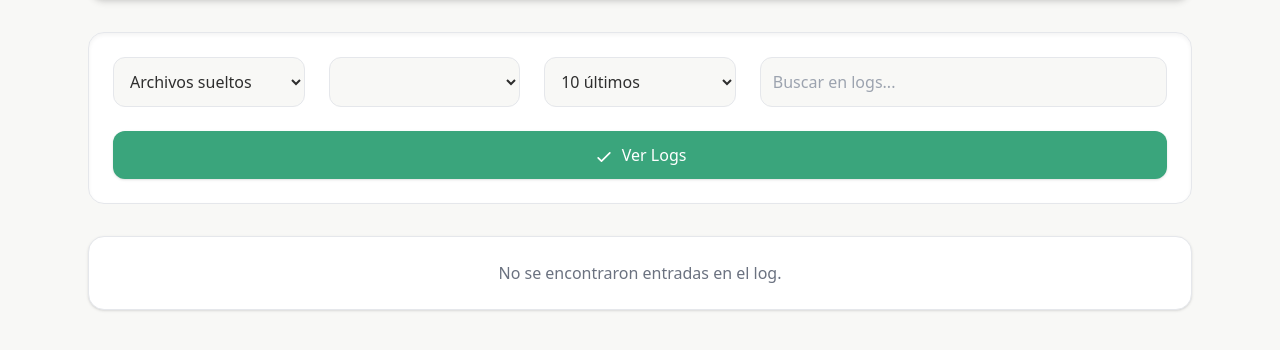
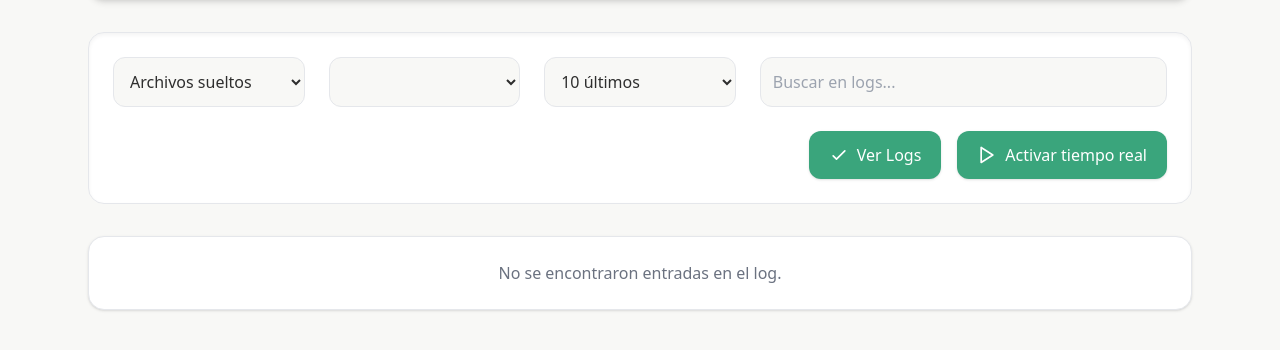
Before and after one commit to Osvaldo-Net/LogGuard, a Flask app: template app/templates/logs.html in a window 1280 px wide. Shown: the part 144-494 px from the top of the page. Run offline with Flask 3, Linux system fonts and the light colour scheme; the template is opened without the code that fills it, so the values that code supplies are empty; some libraries are stand-ins or nearby versions.

Commit message:
Update logs.html

```diff
--- a/app/templates/logs.html
+++ b/app/templates/logs.html
@@ -24,7 +24,7 @@
 </head>
 <body class="bg-hueso text-gris-mate min-h-screen font-sans">
 	<div class="max-w-6xl mx-auto px-6 py-10 space-y-8">
-		<!-- Cabecera -->
+
 		<header class="flex justify-between items-center bg-white shadow-md p-6 rounded-2xl">
 			<div class="flex items-center gap-4">
 				<svg class="w-10 h-10 text-verde-mate" fill="none" stroke="currentColor" stroke-width="1.5" viewBox="0 0 24 24">
@@ -67,16 +67,29 @@
 
 				<input type="text" name="search" placeholder="Buscar en logs..." value="{{ search_term or '' }}" class="col-span-1 md:col-span-2 p-3 border rounded-xl bg-hueso" />
 
-				<button type="submit" class="col-span-1 md:col-span-5 bg-verde-mate hover:bg-verde-hover text-white py-3 rounded-xl font-medium transition shadow">
-          <svg class="w-5 h-5 inline-block mr-1" fill="none" stroke="currentColor" stroke-width="2" viewBox="0 0 24 24">
+				<div class="col-span-1 md:col-span-5 flex flex-col md:flex-row justify-center md:justify-end gap-4">
+					<button type="submit" class="bg-verde-mate hover:bg-verde-hover text-white py-3 px-5 rounded-xl font-medium transition shadow flex items-center gap-2">
+    <svg class="w-5 h-5" fill="none" stroke="currentColor" stroke-width="2" viewBox="0 0 24 24">
       <path stroke-linecap="round" stroke-linejoin="round" d="M5 13l4 4L19 7" />
     </svg>
     Ver Logs
   </button>
-			</form>
+
+					<button id="toggleRealtime" type="button" class="bg-verde-mate hover:bg-verde-hover text-white py-3 px-5 rounded-xl font-medium transition shadow flex items-center gap-2">
+    <svg id="rtIcon" class="w-5 h-5" fill="none" stroke="currentColor" stroke-width="2" viewBox="0 0 24 24">
+    <path stroke-linecap="round" stroke-linejoin="round" d="M5 3v18l14-9-14-9z" />
+    </svg>
+    Activar tiempo real
+  </button>
+				</div>
+
+
+
+
+
+
 		</section>
 
-		<!-- Tabla -->
 		<section class="bg-white rounded-2xl shadow border">
 			{% if log_data %}
 			<div class="overflow-x-auto">
@@ -102,5 +115,55 @@
 			{% endif %}
 		</section>
 	</div>
+
+	<script>
+		let realtime = false;
+		  let intervalId = null;
+
+		  const btn = document.getElementById('toggleRealtime');
+		  const defaultIcon = `<svg class="w-5 h-5" fill="none" stroke="currentColor" stroke-width="2" viewBox="0 0 24 24">
+		    <path stroke-linecap="round" stroke-linejoin="round" d="M3 12h3m3 0h3m3 0h3m3 0h3" />
+		  </svg>`;
+
+		  const stopIcon = `<svg class='w-5 h-5' fill='none' stroke='currentColor' stroke-width='2' viewBox='0 0 24 24'>
+		    <path stroke-linecap='round' stroke-linejoin='round' d='M17 16l4-4m0 0l-4-4m4 4H7'/>
+		  </svg>`;
+
+		  btn.addEventListener('click', () => {
+		    realtime = !realtime;
+
+		if (realtime) {
+		  btn.classList.replace("bg-verde-mate", "bg-red-500");
+		  btn.classList.replace("hover:bg-verde-hover", "hover:bg-red-600");
+		  btn.innerHTML = `
+		    <svg class='w-5 h-5' fill='none' stroke='currentColor' stroke-width='2' viewBox='0 0 24 24'>
+		      <path stroke-linecap='round' stroke-linejoin='round' d='M6 18L18 6M6 6l12 12'/>
+		    </svg> Desactivar tiempo real`;
+
+		  intervalId = setInterval(() => {
+		    fetch(window.location.href)
+		      .then(res => res.text())
+		      .then(html => {
+		        const parser = new DOMParser();
+		        const doc = parser.parseFromString(html, "text/html");
+		        const newBody = doc.querySelector("table tbody");
+		        const oldBody = document.querySelector("table tbody");
+		        if (newBody && oldBody) oldBody.innerHTML = newBody.innerHTML;
+		      });
+		  }, 5000);
+		} else {
+		  clearInterval(intervalId);
+		  btn.classList.replace("bg-red-500", "bg-verde-mate");
+		  btn.classList.replace("hover:bg-red-600", "hover:bg-verde-hover");
+		  btn.innerHTML = `
+		    <svg class='w-5 h-5' fill='none' stroke='currentColor' stroke-width='2' viewBox='0 0 24 24'>
+		      <path stroke-linecap='round' stroke-linejoin='round' d='M14.752 11.168l-5.197-3.028A1 1 0 008 9.028v5.944a1 1 0 001.555.832l5.197-3.028a1 1 0 000-1.664z' />
+		    </svg> Activar tiempo real`;
+		}
+
+		  });
+
+	</script>
+
 </body>
 </html>
```
Lines whose indentation alone changed are shown as unchanged.
